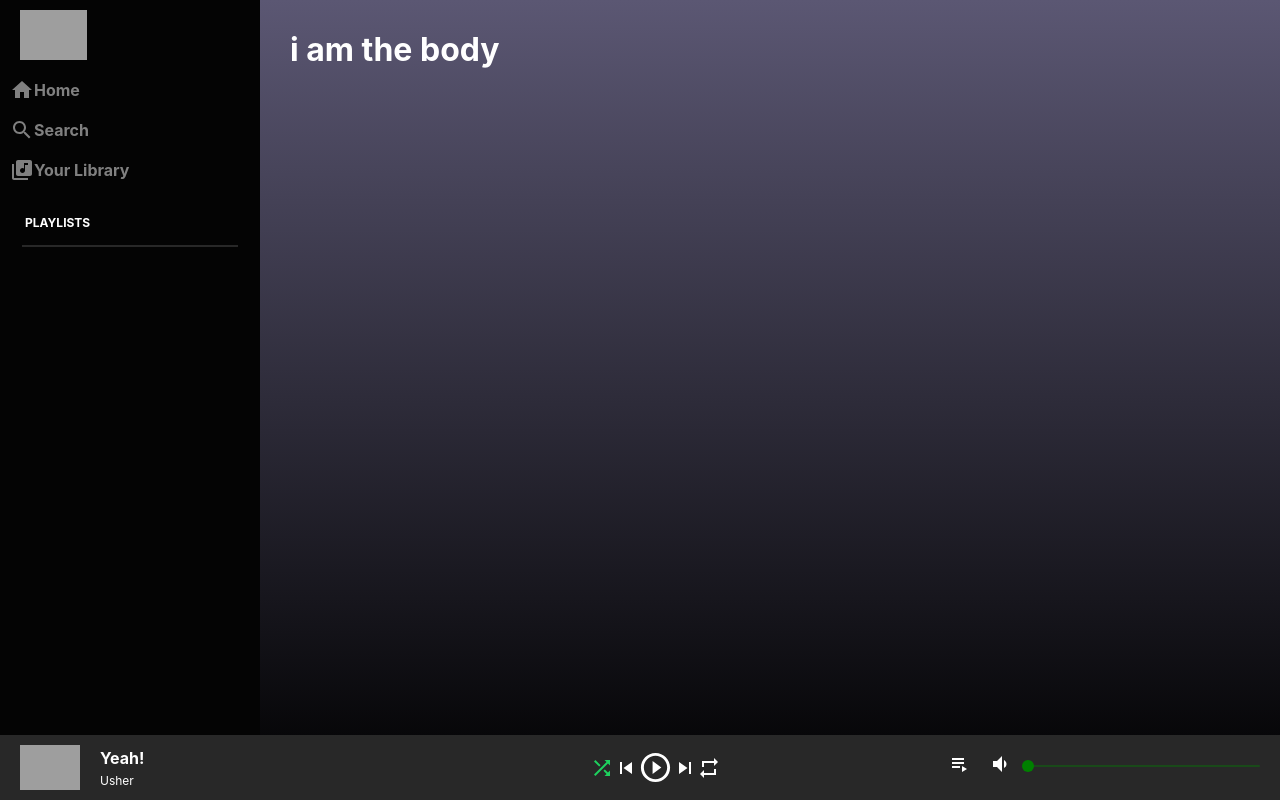
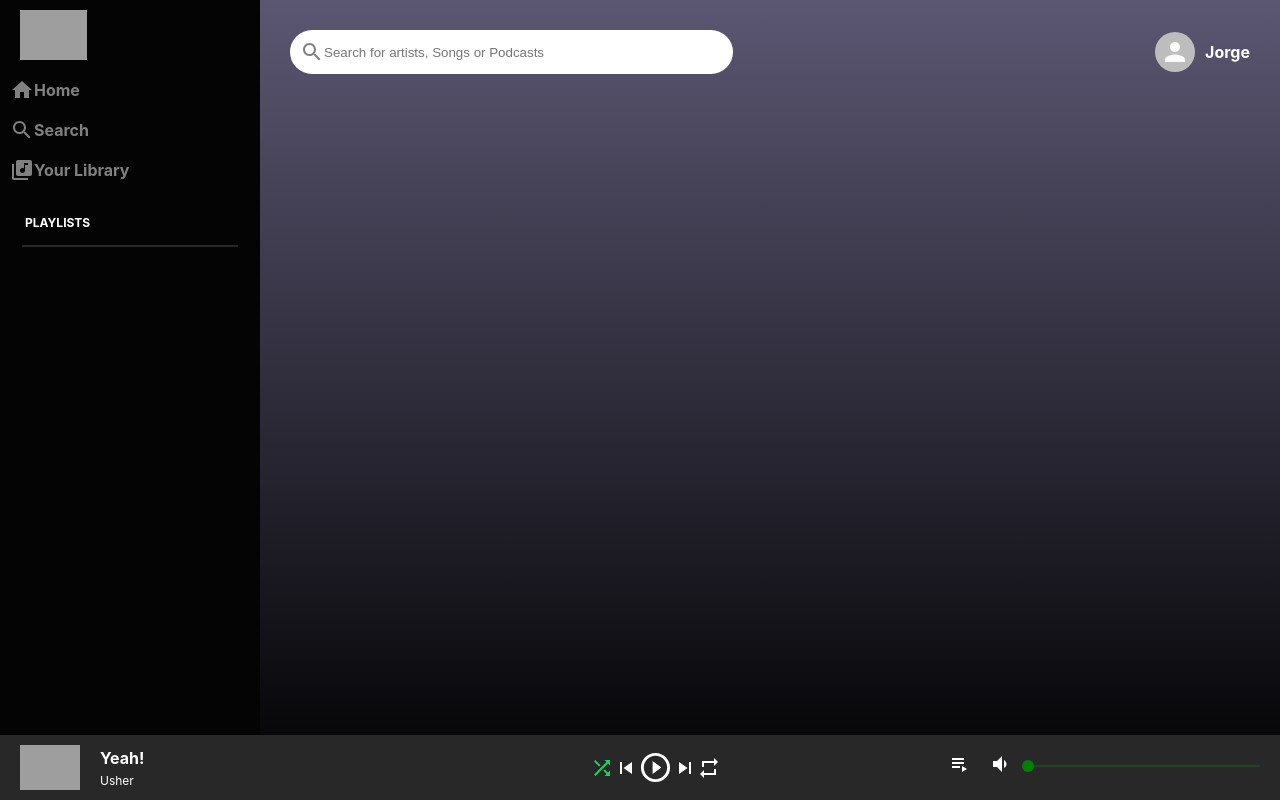
Before and after one commit to jorgediazok/spotify-clone-react, a React (Create React App) app: page / in a window 1280 px wide. Built offline with nearby package versions, Linux system fonts and the light colour scheme; grey boxes are pictures that could not be loaded; what spotify-web-api-js would draw is missing.

Commit message:
added header

```diff
--- a/src/Body.js
+++ b/src/Body.js
@@ -1,10 +1,11 @@
 import React from 'react';
+import Header from './Header';
 import './Body.css';
 
-function Body() {
+function Body({ spotify }) {
   return (
     <div className="body">
-      <h1>i am the body</h1>
+      <Header spotify={spotify} />
     </div>
   );
 }
--- /dev/null
+++ b/src/Header.css
@@ -0,0 +1,30 @@
+.header {
+  display: flex;
+  justify-content: space-between;
+  margin-bottom: 30px;
+}
+
+.header__left {
+  flex: 0.5;
+  min-width: 80px;
+  background-color: white;
+  color: gray;
+  border-radius: 30px;
+  display: flex;
+  align-items: center;
+  padding: 10px;
+}
+
+.header__left > input {
+  border: none;
+  width: 100%;
+}
+
+.header__right {
+  display: flex;
+  align-items: center;
+}
+
+.header__right > h4 {
+  margin-left: 10px;
+}
--- /dev/null
+++ b/src/Header.js
@@ -0,0 +1,24 @@
+import React from 'react';
+import SearchIcon from '@material-ui/icons/Search';
+import { Avatar } from '@material-ui/core';
+import './Header.css';
+
+function Header() {
+  return (
+    <div className="header">
+      <div className="header__left">
+        <SearchIcon />
+        <input
+          type="text"
+          placeholder="Search for artists, Songs or Podcasts"
+        />
+      </div>
+      <div className="header__right">
+        <Avatar src="" alt="JD" />
+        <h4>Jorge</h4>
+      </div>
+    </div>
+  );
+}
+
+export default Header;
--- a/src/Player.js
+++ b/src/Player.js
@@ -9,7 +9,7 @@
     <div className="player">
       <div className="player__body">
         <Sidebar />
-        <Body />
+        <Body spotify={spotify} />
       </div>
       <Footer />
     </div>
```
